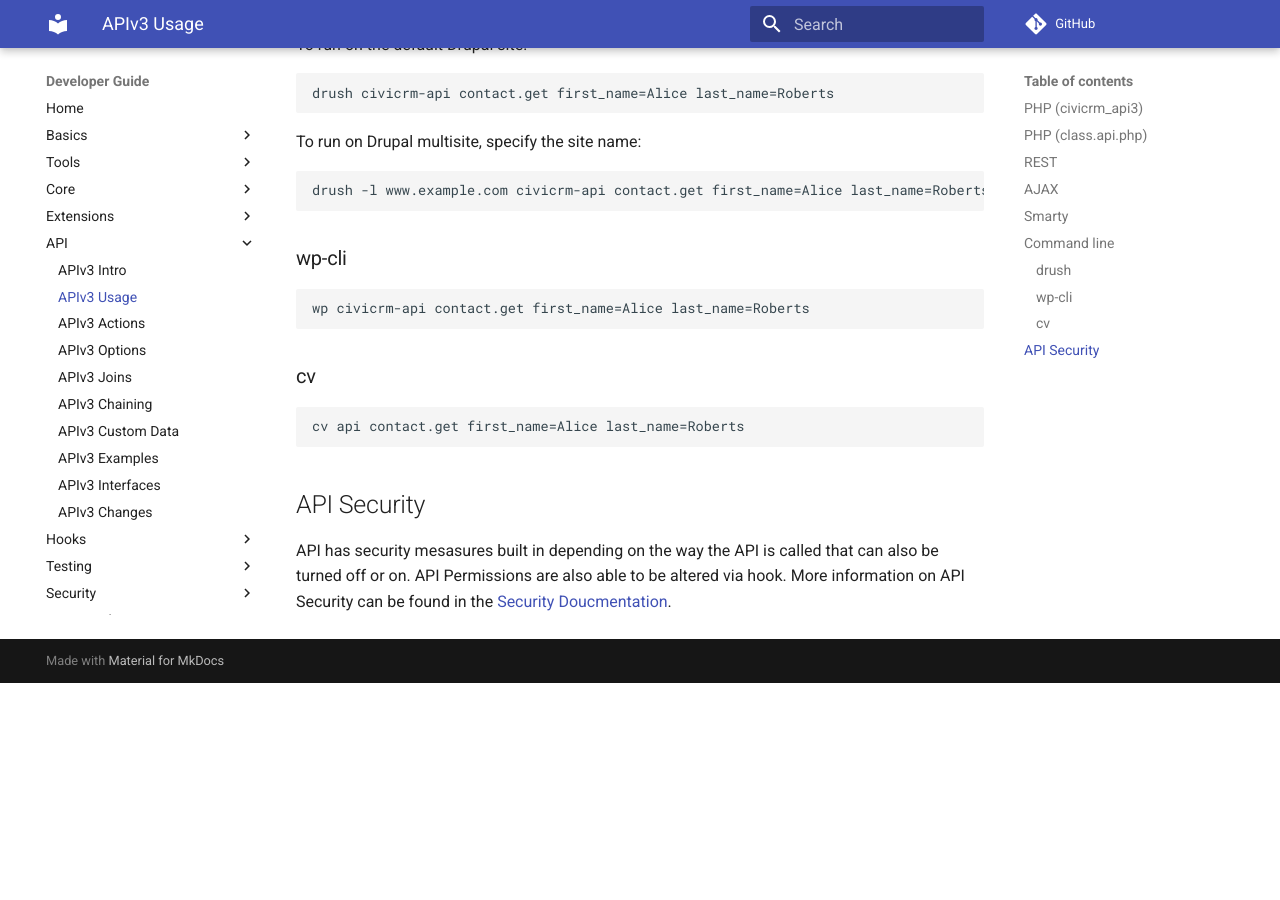
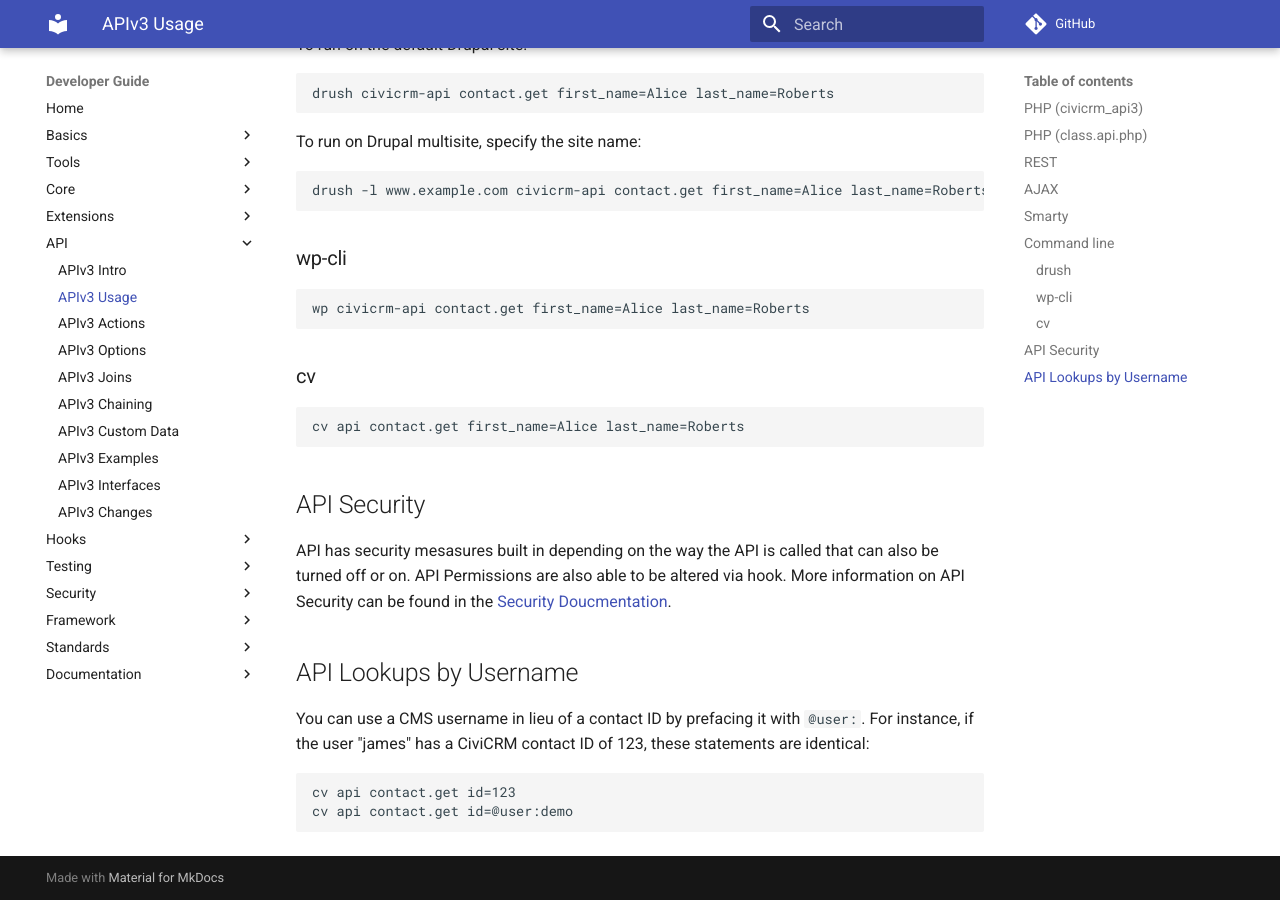
Before and after one commit to civicrm/civicrm-dev-docs, an MkDocs documentation site: the page built from docs/api/usage.md, in a window 1280 px wide and 900 px high, scrolled down 4222 px. Built offline with MkDocs 1.6.1 and Material for MkDocs 9.7.7, drawn with Linux system fonts in a browser that asks for light colours; comment, search, counter and statistics services are not loaded; old or Windows-style settings are respelled for this version of MkDocs; before the commit the page ends 4905 px from its top, so only the background shows below that.

Commit message:
Document API lookups by username

````diff
--- a/docs/api/usage.md
+++ b/docs/api/usage.md
@@ -222,3 +222,12 @@
 ## API Security
 
 API has security mesasures built in depending on the way the API is called that can also be turned off or on. API Permissions are also able to be altered via hook. More information on API Security can be found in the [Security Doucmentation](/security/permissions.md).
+
+## API Lookups by Username
+
+You can use a CMS username in lieu of a contact ID by prefacing it with `@user:`.  For instance, if the user "james" has a CiviCRM contact ID of 123, these statements are identical:
+
+```bash
+cv api contact.get id=123
+cv api contact.get id=@user:demo
+```
````
